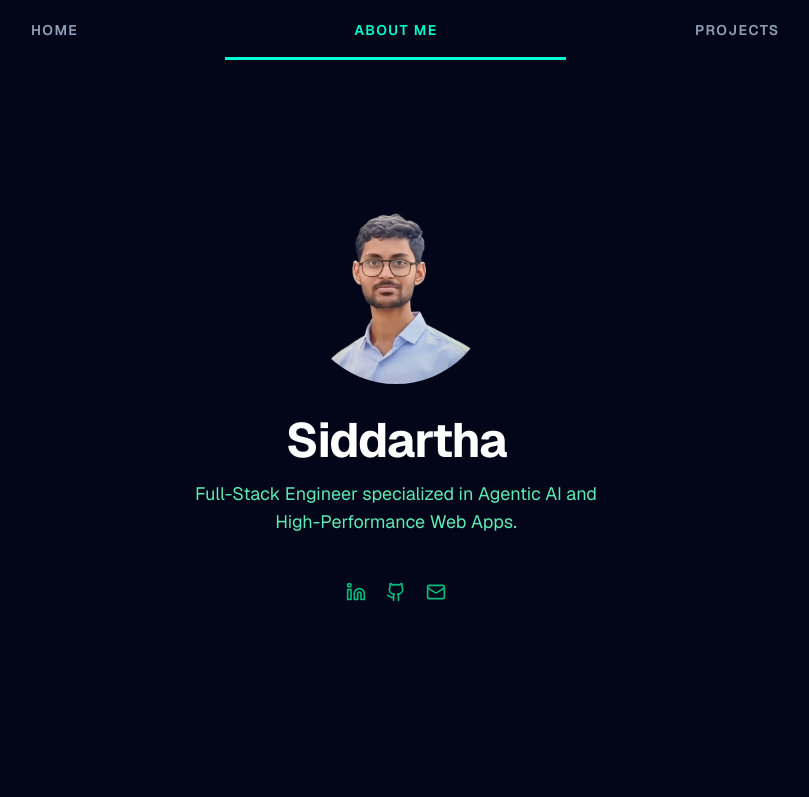
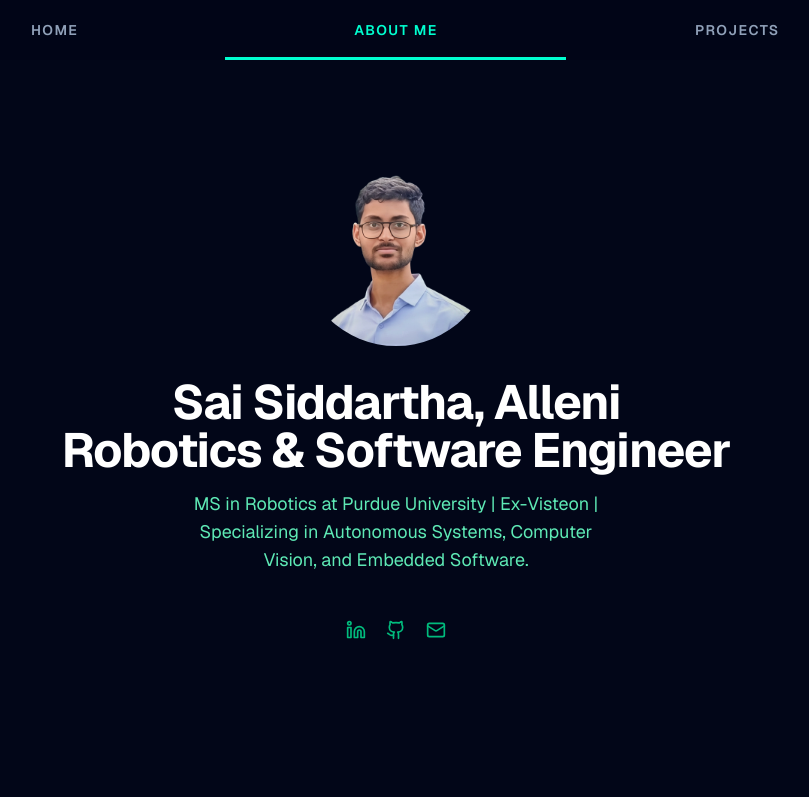
Before and after one commit to siddartha00/portfolio, a Next.js app: page / in a window 1280 px wide. Shown: the top 797 px of the page, without its empty margins (244-1053 px from the left). Built offline with nearby package versions, Linux system fonts and the light colour scheme.

Commit message:
add content to hero section

```diff
--- a/src/app/page.tsx
+++ b/src/app/page.tsx
@@ -108,18 +108,18 @@ const Portfolio: React.FC<PortfolioProps> = ({ projects }) => {
         <section id="hero" className="flex flex-col items-center justify-center w-full min-h-[70vh] relative pt-10">
           <img src={profilePic.src} alt="Profile Photo" className="max-h-48 rounded-full mb-8" />
           <div className="text-center">
-            <h1 className="text-5xl font-bold tracking-tight text-white mb-4">Siddartha</h1>
-            <p className="text-lg text-emerald-300 max-w-md mx-auto">Full-Stack Engineer specialized in Agentic AI and High-Performance Web Apps.</p>
+            <h1 className="text-5xl font-bold tracking-tight text-white mb-4">Sai Siddartha, Alleni <br/> Robotics & Software Engineer </h1>
+            <p className="text-lg text-emerald-300 max-w-md mx-auto">MS in Robotics at Purdue University | Ex-Visteon | Specializing in Autonomous Systems, Computer Vision, and Embedded Software. </p>
           </div>
           <footer className="flex justify-center w-full mt-12">
             <div className="flex flex-row gap-6">
-              <a href="https://linkedin.com/in/siddartha" target="_blank" rel="noopener noreferrer" className="text-emerald-500 hover:text-emerald-400 scale-125 transition-transform hover:scale-150">
+              <a href="https://www.linkedin.com/in/sai-siddartha-alleni" target="_blank" rel="noopener noreferrer" className="text-emerald-500 hover:text-emerald-400 scale-125 transition-transform hover:scale-150">
                 <Linkedin />
               </a>
-              <a href="https://github.com/siddartha" target="_blank" rel="noopener noreferrer" className="text-emerald-500 hover:text-emerald-400 scale-125 transition-transform hover:scale-150">
+              <a href="https://github.com/siddartha00" target="_blank" rel="noopener noreferrer" className="text-emerald-500 hover:text-emerald-400 scale-125 transition-transform hover:scale-150">
                 <GithubIcon />
               </a>
-              <a href="mailto:siddartha@example.com" target="_blank" rel="noopener noreferrer" className="text-emerald-500 hover:text-emerald-400 scale-125 transition-transform hover:scale-150">
+              <a href="mailto:allenisaisiddartha@gmail.com" target="_blank" rel="noopener noreferrer" className="text-emerald-500 hover:text-emerald-400 scale-125 transition-transform hover:scale-150">
                 <Mail />
               </a>
             </div>
```
